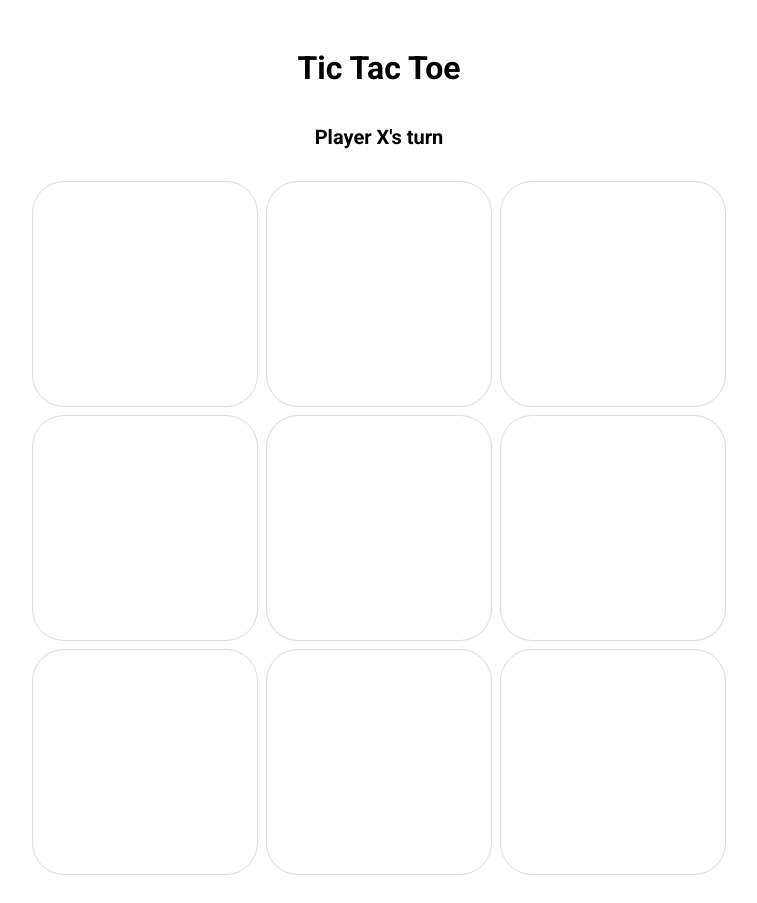
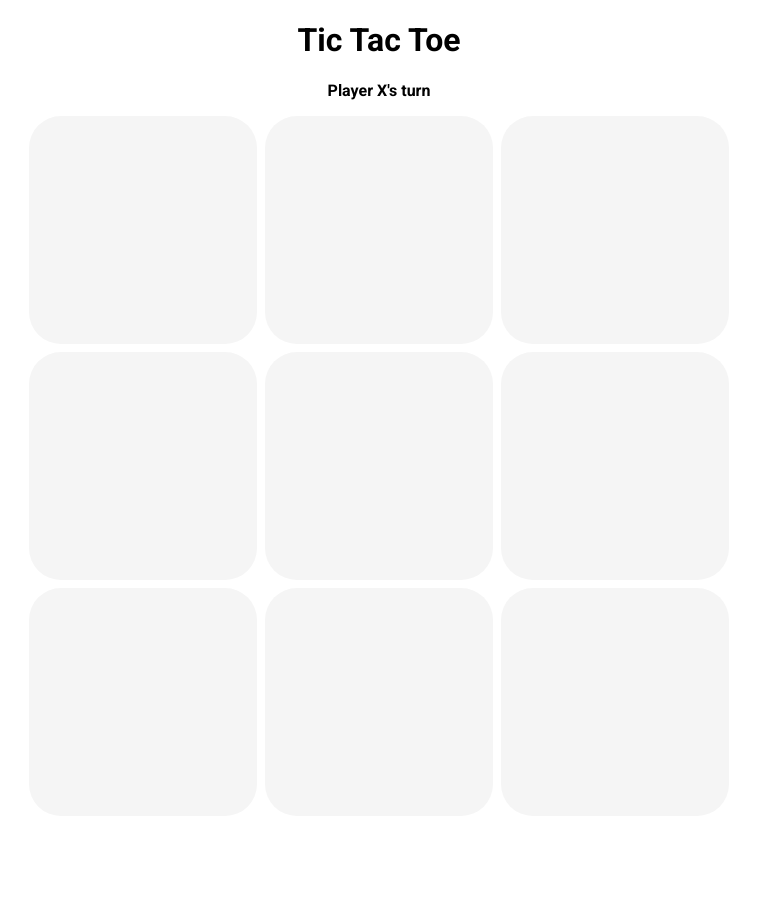
Before and after one commit to madhih05/TicTacToe, a plain HTML site: page index.html in a window 1280 px wide. Shown: the whole page, without its empty margins (261-1018 px from the left). After the commit the page ends 816 px from the top, so only its background shows below. Drawn offline with Linux system fonts and the light colour scheme.

Commit message:
written by hand

```diff
--- a/index.html
+++ b/index.html
@@ -12,35 +12,17 @@
 <body>
     <div class="container">
         <h1>Tic Tac Toe</h1>
-        <div class="status" id="status">Player X's turn</div>
-        <div class="game-board" id="game-board">
-            <div class="cell">
-                <div id="cell11"></div>
-            </div>
-            <div class="cell">
-                <div id="cell12"></div>
-            </div>
-            <div class="cell">
-                <div id="cell13"></div>
-            </div>
-            <div class="cell">
-                <div id="cell21"></div>
-            </div>
-            <div class="cell">
-                <div id="cell22"></div>
-            </div>
-            <div class="cell">
-                <div id="cell23"></div>
-            </div>
-            <div class="cell">
-                <div id="cell31"></div>
-            </div>
-            <div class="cell">
-                <div id="cell32"></div>
-            </div>
-            <div class="cell">
-                <div id="cell33"></div>
-            </div>
+        <p class="announcement">Player X's turn</p>
+        <div class="board">
+            <div class="cell" data-index="0"></div>
+            <div class="cell" data-index="1"></div>
+            <div class="cell" data-index="2"></div>
+            <div class="cell" data-index="3"></div>
+            <div class="cell" data-index="4"></div>
+            <div class="cell" data-index="5"></div>
+            <div class="cell" data-index="6"></div>
+            <div class="cell" data-index="7"></div>
+            <div class="cell" data-index="8"></div>
         </div>
     </div>
 </body>
--- a/styles.css
+++ b/styles.css
@@ -1,126 +1,47 @@
 @import url('https://fonts.googleapis.com/css2?family=Roboto:wght@400;700&display=swap');
 
-.container {
-    width: 100%;
-    max-width: 700px;
-    margin: 0 auto;
-    padding: 20px;
-    background-color: white;
-    min-height: 100vh;
+body {
+    margin: 0;
+    padding: 0;
     display: flex;
-    flex-direction: column;
     justify-content: center;
     align-items: center;
+    height: 100dvh;
 }
 
-h1 {
-    text-align: center;
-    font-family: 'Roboto', sans-serif;
+.container {
+    width: 90%;
+    max-width: 750px;
+    margin: auto;
 }
 
-.status {
+.container h1,
+.container .announcement {
+    font-family: 'Roboto', sans-serif;
     text-align: center;
-    font-family: 'Roboto', sans-serif;
-    font-size: 1.25rem;
-    font-weight: 700;
-    padding: 1rem;
-    margin-bottom: 1rem;
-    border-radius: 1rem;
-    min-height: 1.5rem;
-    transition: all 0.3s ease;
-}
-
-.game-board {
-    display: grid;
-    grid-template-columns: repeat(3, 1fr);
-    gap: 0.5rem;
-    max-width: 700px;
+    font-weight: bold;
 }
 
 .cell {
-    border: 1px solid #ddd;
-    box-sizing: border-box;
-    text-align: center;
-    display: flex;
-    align-items: center;
-    justify-content: center;
-    aspect-ratio: 1 / 1;
-    background-color: white;
+    min-height: 100px;
+    min-width: 100px;
     border-radius: 2rem;
-    min-width: 226px;
+    background-color: whitesmoke;
 }
 
 .cell:hover {
-    background-color: #f0f0f0;
+    background-color: lightgray;
+    cursor: pointer;
 }
 
-/* Status modifiers for win/draw */
-.status.winner-x {
-    background-color: #d4edda;
-    color: #155724;
+.board {
+    display: grid;
+    grid-template-columns: repeat(3, 1fr);
+    grid-template-rows: repeat(3, 1fr);
+    width: 100%;
+    max-width: 700px;
+    margin: auto;
+    aspect-ratio: 1/1;
+    gap: 0.5rem;
+    border-radius: 2rem;
 }
-
-.status.winner-o {
-    background-color: #cce5ff;
-    color: #004085;
-}
-
-.status.draw {
-    background-color: #fff3cd;
-    color: #856404;
-}
-
-/* Animated X and O */
-.symbol {
-    width: 60%;
-    height: 60%;
-}
-
-.symbol-x line {
-    stroke: #e74c3c;
-    stroke-width: 12;
-    stroke-linecap: round;
-    stroke-dasharray: 100;
-    stroke-dashoffset: 100;
-    animation: draw-x 0.4s ease forwards;
-}
-
-.symbol-o circle {
-    fill: none;
-    stroke: #3498db;
-    stroke-width: 12;
-    stroke-linecap: round;
-    stroke-dasharray: 283;
-    stroke-dashoffset: 283;
-    animation: draw-o 0.4s ease forwards;
-}
-
-@keyframes draw-x {
-    to {
-        stroke-dashoffset: 0;
-    }
-}
-
-@keyframes draw-o {
-    to {
-        stroke-dashoffset: 0;
-    }
-}
-
-/* Reset button */
-.reset-btn {
-    font-family: 'Roboto', sans-serif;
-    font-size: 1rem;
-    padding: 0.75rem 2rem;
-    margin-top: 1.5rem;
-    border: none;
-    border-radius: 0.5rem;
-    background-color: #333;
-    color: white;
-    cursor: pointer;
-    transition: background-color 0.2s ease;
-}
-
-.reset-btn:hover {
-    background-color: #555;
-}
```
